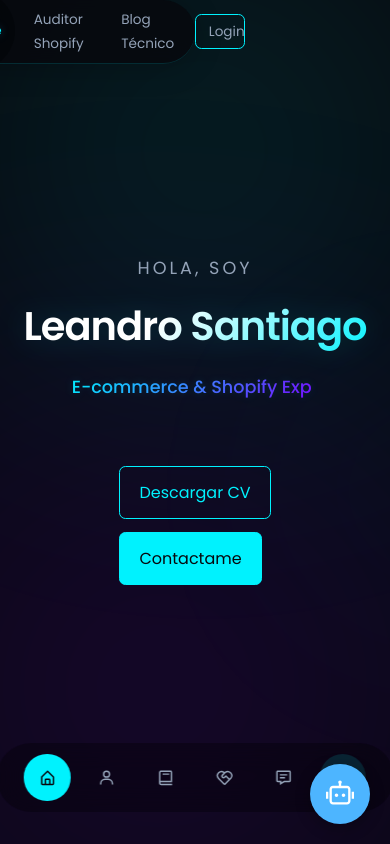
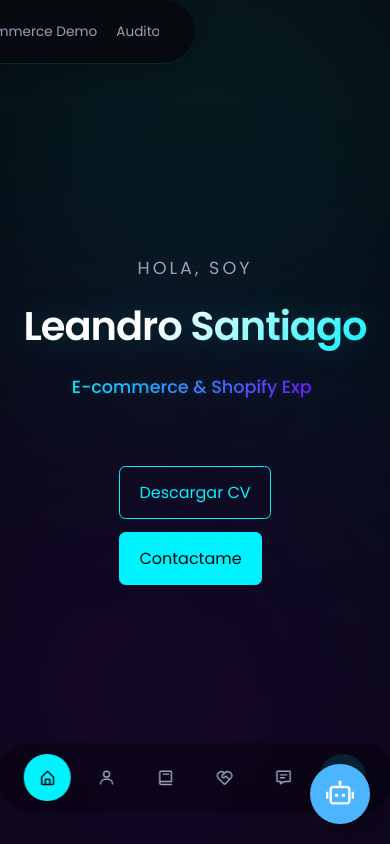
Before and after one commit to leandros1793/portfolio-leandro-s, a React (Create React App) app: page / in a window 390 px wide. Shown: the top 844 px of the page. Built offline with nearby package versions, Linux system fonts and the light colour scheme.

Commit message:
fix: resolve navigation anchor redirect on subpages and prevent top navbar overflow on small screens

```diff
--- a/src/components/nav/Nav.jsx
+++ b/src/components/nav/Nav.jsx
@@ -1,4 +1,5 @@
-import React from 'react'
+import React, { useState } from 'react'
+import { useLocation } from 'react-router-dom'
 import './nav.css'
 import {BiHomeAlt} from 'react-icons/bi'
 import {BiUser} from 'react-icons/bi'
@@ -6,31 +7,51 @@ import {BiBook} from 'react-icons/bi'
 import {RiServiceLine} from 'react-icons/ri'
 import {BiMessageDetail} from 'react-icons/bi'
 import {RiRobot2Line} from 'react-icons/ri' // Ícono de robot/IA
-import { useState } from 'react'
 
 const Nav = ({ onAIToggle, isChatbotOpen }) => { // Recibe función y estado del chatbot
   const [activeNav, setActiveNav] = useState('#')
+  const location = useLocation();
+  const isHome = location.pathname === '/';
 
   const handleAIClick = () => {
     onAIToggle(); // Llama función para abrir/cerrar chatbot
-    // No cambiamos activeNav porque es un modal, no una sección
   }
 
   return (
   <nav>
-    <a href="#" onClick={() => setActiveNav('#')} className={activeNav === '#' ? 'active' : '' }>
+    <a
+      href={isHome ? '#' : '/'}
+      onClick={() => setActiveNav('#')}
+      className={activeNav === '#' ? 'active' : '' }
+    >
       <BiHomeAlt/>
     </a>
-    <a href="#about" onClick={() => setActiveNav('#about')} className={activeNav === '#about' ? 'active' : ''}>
+    <a
+      href={isHome ? '#about' : '/#about'}
+      onClick={() => setActiveNav('#about')}
+      className={activeNav === '#about' ? 'active' : ''}
+    >
       <BiUser/>
     </a>
-    <a href="#experience" onClick={() => setActiveNav('#experience')} className={activeNav === '#experience' ? 'active' : ''}>
+    <a
+      href={isHome ? '#experience' : '/#experience'}
+      onClick={() => setActiveNav('#experience')}
+      className={activeNav === '#experience' ? 'active' : ''}
+    >
       <BiBook/>
     </a>
-    <a href="#services" onClick={() => setActiveNav('#services')} className={activeNav === '#services' ? 'active' : ''}>
+    <a
+      href={isHome ? '#services' : '/#services'}
+      onClick={() => setActiveNav('#services')}
+      className={activeNav === '#services' ? 'active' : ''}
+    >
       <RiServiceLine/>
     </a>
-    <a href="#contact" onClick={() => setActiveNav('#contact')} className={activeNav === '#contact' ? 'active' : ''}>
+    <a
+      href={isHome ? '#contact' : '/#contact'}
+      onClick={() => setActiveNav('#contact')}
+      className={activeNav === '#contact' ? 'active' : ''}
+    >
       <BiMessageDetail/>
     </a>
     {/* Nuevo botón de IA - usando mismo estilo que los enlaces */}
--- a/src/components/navbar/Navbar.css
+++ b/src/components/navbar/Navbar.css
@@ -107,11 +107,24 @@
 }
 
 @media screen and (max-width: 768px) {
+  .navbar-container {
+    width: 92%;
+  }
   .navbar-links {
-    gap: 1.2rem;
+    gap: 1rem;
+    overflow-x: auto;
+    white-space: nowrap;
+    max-width: 75%;
+    scrollbar-width: none;
+    -ms-overflow-style: none;
+    padding: 0.2rem 0;
+  }
+  .navbar-links::-webkit-scrollbar {
+    display: none;
   }
   .nav-item {
     font-size: 0.85rem;
+    flex-shrink: 0;
   }
   .navbar-brand span {
     display: none; /* En móviles pequeños solo se muestra el icono */
@@ -123,12 +136,13 @@
     height: 4rem;
   }
   .navbar-container {
-    width: var(--container-width-sm);
+    width: 95%;
   }
   .navbar-links {
-    gap: 1rem;
+    gap: 0.8rem;
+    max-width: 80%;
   }
   .login-btn {
-    padding: 0.3rem 0.8rem;
+    padding: 0.3rem 0.6rem;
   }
 }
```
